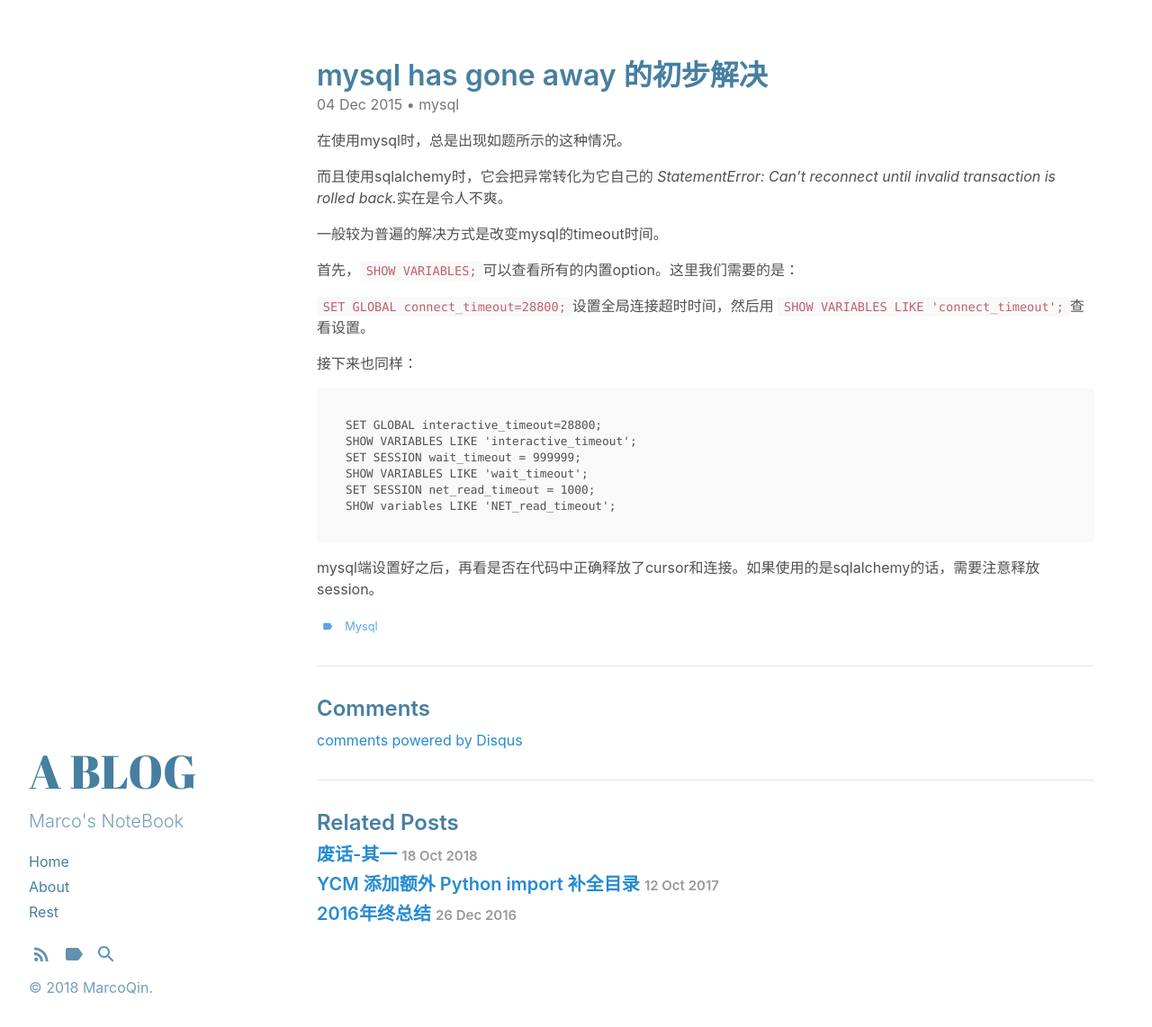
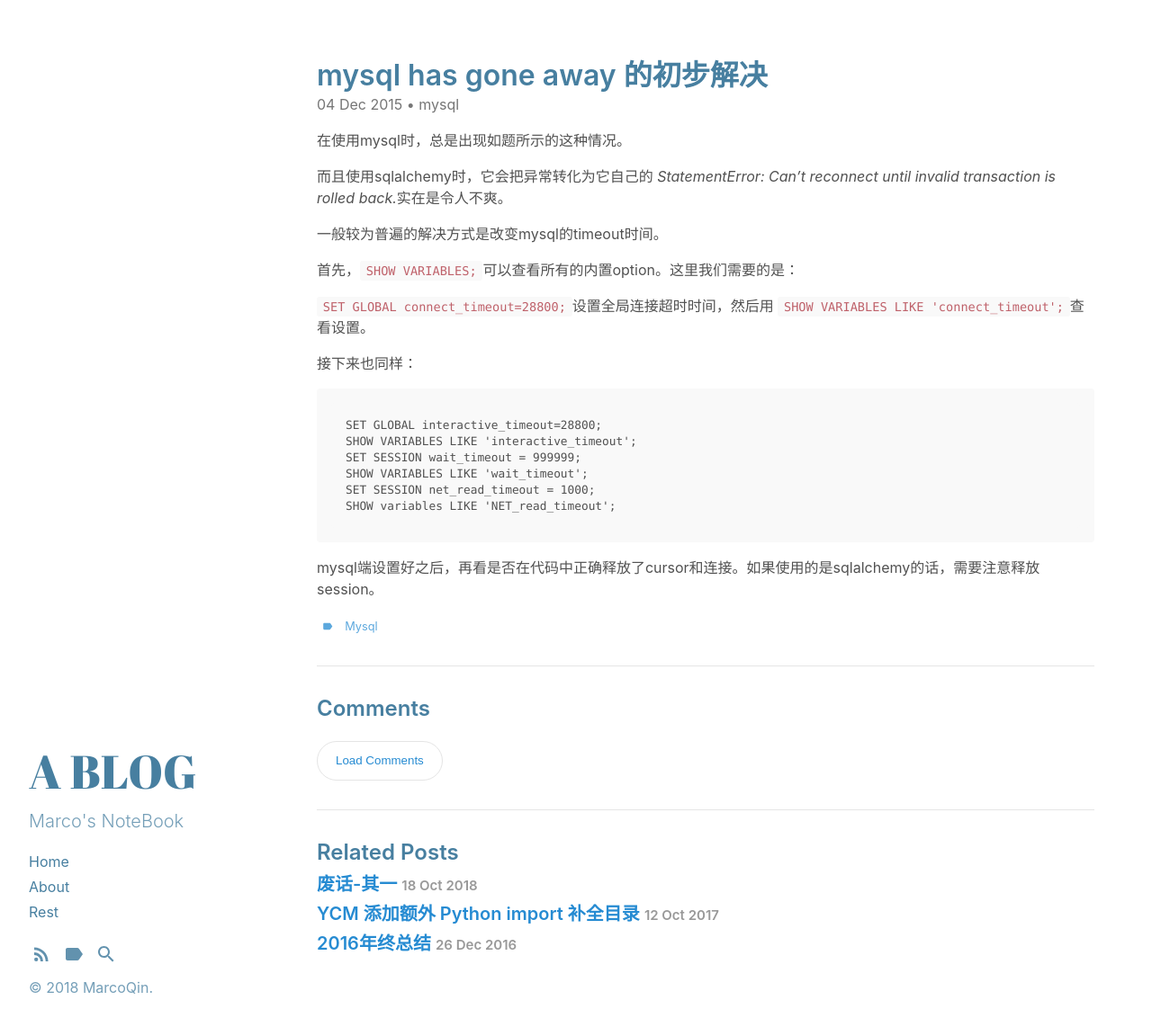
Before and after one commit to MarcoQin/MarcoQin.github.io, a Jekyll site: the page built from _posts/2015-12-4-mysql-has-gone-away.md, in a window 1280 px wide. Shown: the whole page at 90% size. Built offline with Jekyll 4.4.1, drawn with Linux system fonts in a browser that asks for light colours; comment, search, counter and statistics services are not loaded; some of the changed lines change nothing that is shown.

Commit message:
Revert "auto load disqus comments"
This reverts commit 7a0af419b40e44046dc36853b9c1fc3a7feed250.

```diff
--- a/_includes/disqus.html
+++ b/_includes/disqus.html
@@ -1,23 +1,43 @@
 {% if site.disqus.shortname %}
-    <script type="text/javascript">
-        /* * * CONFIGURATION VARIABLES: EDIT BEFORE PASTING INTO YOUR WEBPAGE * * */
-        var disqus_shortname = '{{ site.disqus.shortname }}'; // required: replace example with your forum shortname
+  <div id="disqus_thread">
+    <button class="disqus-load" onClick="loadDisqusComments()">
+      Load Comments
+    </button>
+  </div>
+  <script>
 
-        /* * * DON'T EDIT BELOW THIS LINE * * */
-        (function() {
-            var dsq = document.createElement('script'); dsq.type = 'text/javascript'; dsq.async = true;
-            dsq.src = '//' + disqus_shortname + '.disqus.com/embed.js';
-            (document.getElementsByTagName('head')[0] || document.getElementsByTagName('body')[0]).appendChild(dsq);
-        })();
+  /**
+  *  RECOMMENDED CONFIGURATION VARIABLES: EDIT AND UNCOMMENT THE SECTION BELOW
+  *  TO INSERT DYNAMIC VALUES FROM YOUR PLATFORM OR CMS.
+  *  LEARN WHY DEFINING THESE VARIABLES IS IMPORTANT:s
+  *  https://disqus.com/admin/universalcode/#configuration-variables
+  */
+  var disqus_config = function () {
+    this.page.url = "{{ page.url | absolute_url }}";
+    this.page.identifier = "{{ page.guid or page.id }}" ||
+                           "{{ page.url | absolute_url }}";
+  }
+  function loadDisqusComments() { // DON'T EDIT BELOW THIS LINE
+    var d = document, s = d.createElement('script');
+    s.src = '//{{ site.disqus.shortname }}.disqus.com/embed.js';
+    s.setAttribute('data-timestamp', +new Date());
+    (d.head || d.body).appendChild(s);
+  }
+  </script>
+  <noscript>
+    Please enable JavaScript to view the
+    <a href="https://disqus.com/?ref_noscript">comments powered by Disqus</a>.
+  </noscript>
 
-        /* * * DON'T EDIT BELOW THIS LINE * * */
-        (function () {
-            var s = document.createElement('script'); s.async = true;
-            s.type = 'text/javascript';
-            s.src = '//' + disqus_shortname + '.disqus.com/count.js';
-            (document.getElementsByTagName('HEAD')[0] || document.getElementsByTagName('BODY')[0]).appendChild(s);
-        }());
-    </script>
-    <noscript>Please enable JavaScript to view the <a href="http://disqus.com/?ref_noscript">comments powered by Disqus.</a></noscript>
-    <a href="http://disqus.com" class="dsq-brlink">comments powered by <span class="logo-disqus">Disqus</span></a>
+{% elsif jekyll.environment != "production" %}
+  <p>
+    You are seeing this because your Disqus shortname is not properly set. To
+    configure Disqus, you should edit your <code>_config.yml</code> to include
+    either a <code>disqus.shortname</code> variable.
+  </p>
+
+  <p>
+    If you do not wish to use Disqus, override the
+    <code>comments.html</code> partial for this theme.
+  </p>
 {% endif %}
```
